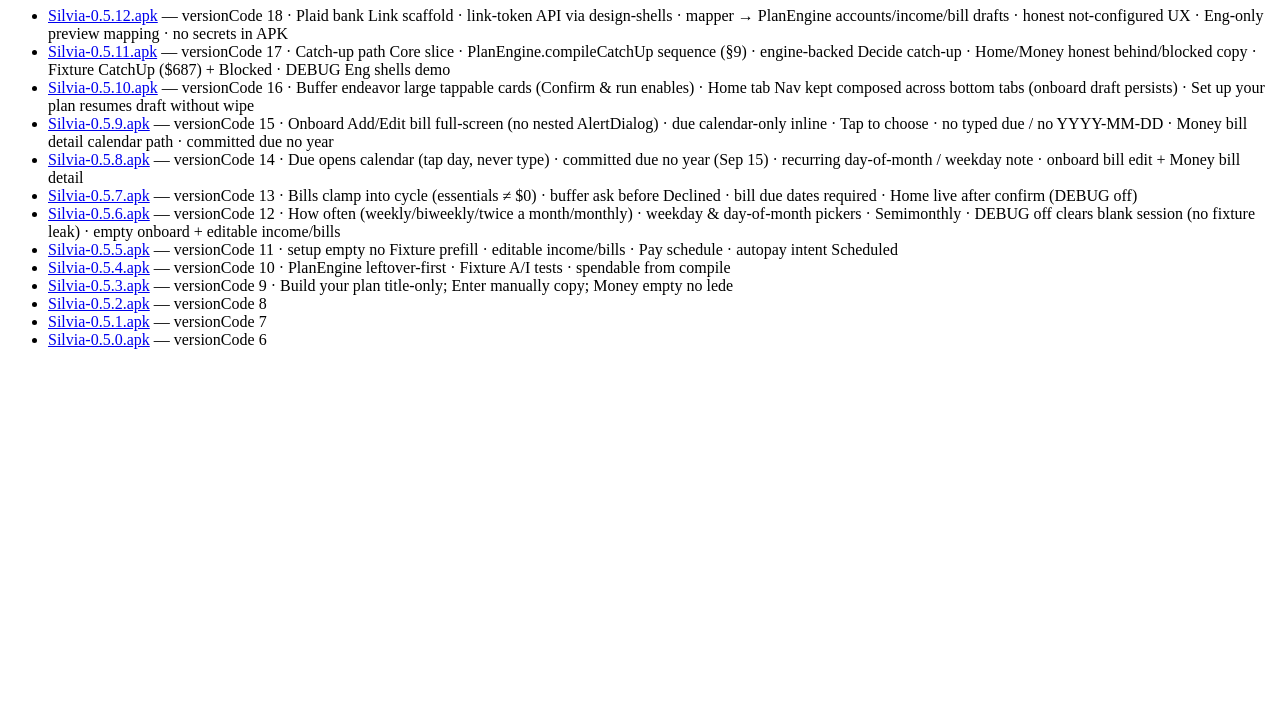
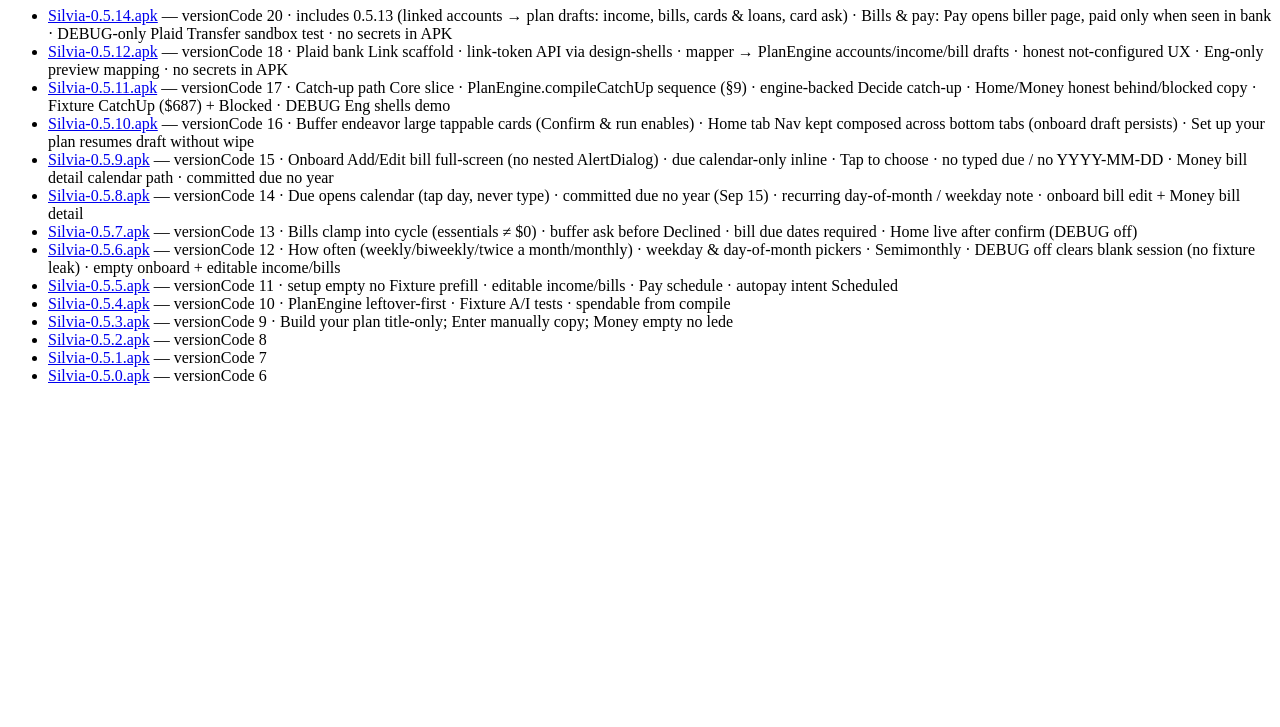
Before and after one commit to rz67nrn98v-blip/silvia-design-review, a website: page downloads/index.html in a window 1280 px wide. Shown: the part 73-800 px from the top of the page. Drawn offline with Linux system fonts and the light colour scheme.

Commit message:
Publish Silvia 0.5.14 (versionCode 20) APK + downloads index

```diff
--- a/downloads/index.html
+++ b/downloads/index.html
@@ -3,6 +3,7 @@
 <body>
 <h1>Silvia downloads</h1>
 <ul>
+  <li><a href="Silvia-0.5.14.apk">Silvia-0.5.14.apk</a> — versionCode 20 · includes 0.5.13 (linked accounts → plan drafts: income, bills, cards &amp; loans, card ask) · Bills &amp; pay: Pay opens biller page, paid only when seen in bank · DEBUG-only Plaid Transfer sandbox test · no secrets in APK</li>
   <li><a href="Silvia-0.5.12.apk">Silvia-0.5.12.apk</a> — versionCode 18 · Plaid bank Link scaffold · link-token API via design-shells · mapper → PlanEngine accounts/income/bill drafts · honest not-configured UX · Eng-only preview mapping · no secrets in APK</li>
   <li><a href="Silvia-0.5.11.apk">Silvia-0.5.11.apk</a> — versionCode 17 · Catch-up path Core slice · PlanEngine.compileCatchUp sequence (§9) · engine-backed Decide catch-up · Home/Money honest behind/blocked copy · Fixture CatchUp ($687) + Blocked · DEBUG Eng shells demo</li>
   <li><a href="Silvia-0.5.10.apk">Silvia-0.5.10.apk</a> — versionCode 16 · Buffer endeavor large tappable cards (Confirm &amp; run enables) · Home tab Nav kept composed across bottom tabs (onboard draft persists) · Set up your plan resumes draft without wipe</li>
--- a/package.json
+++ b/package.json
@@ -1,6 +1,6 @@
 {
   "name": "silvia-design-review",
-  "version": "0.5.12",
+  "version": "0.5.14",
   "private": true,
   "type": "module",
   "scripts": {
```
Also changed, not shown: 1 other file.
